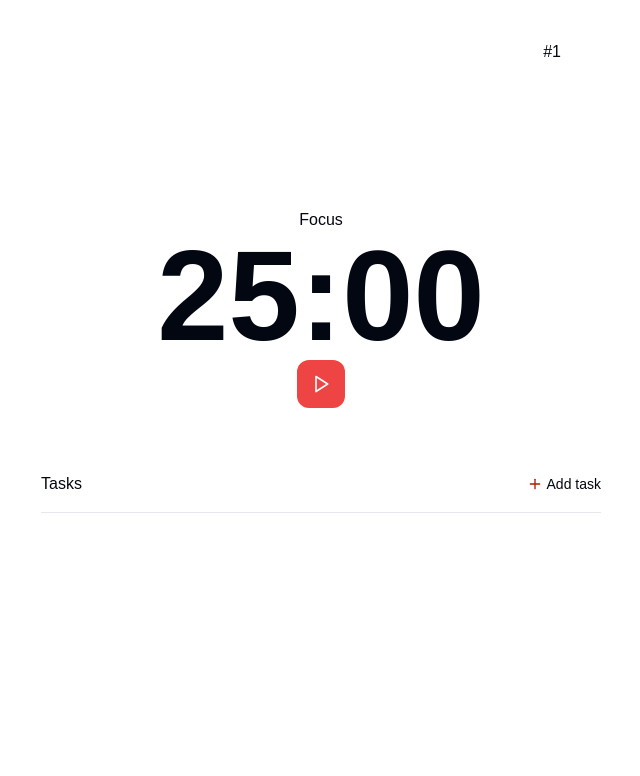
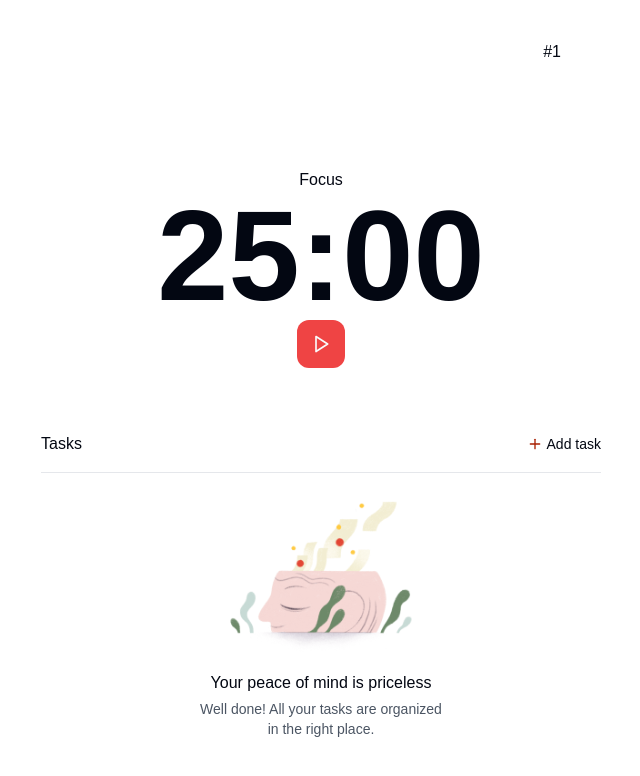
Before and after one commit to ManishBisht777/pomodoro-app, a Next.js app: page / in a window 1280 px wide. Shown: the top 776 px of the page, without its empty margins (319-959 px from the left). Built offline with nearby package versions, Linux system fonts and the light colour scheme; a web font is replaced by a local one.

Commit message:
feat: ui

```diff
--- a/src/app/page.tsx
+++ b/src/app/page.tsx
@@ -35,7 +35,7 @@ import Pomodoro from "@/components/pomodoro/Pomodoro";
 export default function Home() {
   return (
     // bg-[#fcfaf8]
-    <main className="flex flex-col items-center justify-center min-h-screen">
+    <main className="flex flex-col items-center justify-center min-h-screen bg-white">
       {/* <h1 className="text-2xl leading-9 font-bold text-[#202020]">Today</h1>
       <p className="text-sm leading-4 text-[#202020]">
         Lorem ipsum dolor sit amet, consectetur adipisicing elit. Cupiditate
--- a/src/components/pomodoro/Pomodoro.tsx
+++ b/src/components/pomodoro/Pomodoro.tsx
@@ -79,7 +79,7 @@ export default function Pomodoro({}: PomodoroProps) {
 
   return (
     <div className="flex flex-col gap-6 items-center justify-center relative h-screen w-[35rem]">
-      <div className="h-[50%] w-full flex justify-end flex-col items-center">
+      <div className="h-[40%] w-full flex justify-end flex-col items-center">
         <div className="flex items-center flex-col">
           <p>{getTextByAction(pomodoroState.action)}</p>
           <h2 className="text-9xl font-extrabold">
@@ -104,7 +104,6 @@ export default function Pomodoro({}: PomodoroProps) {
         </div>
         <p className="absolute top-10 right-10">#{pomodoroState.iteration}</p>
       </div>
-
       <Tasks />
     </div>
   );
--- a/src/components/tasks/AddTask.tsx
+++ b/src/components/tasks/AddTask.tsx
@@ -25,7 +25,7 @@ export default function AddTask({ setTasks, tasks }: AddTaskProps) {
     setTasks([
       ...tasks,
       {
-        id: Math.random().toString(),
+        id: tasks.length + 1 + "",
         name: inputValue,
         description: descriptionValue,
         completed: false,
@@ -47,7 +47,7 @@ export default function AddTask({ setTasks, tasks }: AddTaskProps) {
             Add task
           </button>
         </DialogTrigger>
-        <DialogContent className="p-5">
+        <DialogContent className="p-5" aria-describedby="Dialog content">
           <DialogHeader>
             <DialogTitle>New task</DialogTitle>
           </DialogHeader>
--- a/src/components/tasks/Tasks.tsx
+++ b/src/components/tasks/Tasks.tsx
@@ -3,8 +3,9 @@ import { useState } from "react";
 import AddTask from "./AddTask";
 import { Checkbox } from "../ui/checkbox";
 import { Separator } from "../ui/separator";
-import { motion } from "framer-motion";
+import { AnimatePresence, motion } from "framer-motion";
 import { ScrollArea } from "../ui/scroll-area";
+import Image from "next/image";
 
 interface TasksProps {}
 export default function Tasks({}: TasksProps) {
@@ -19,21 +20,35 @@ export default function Tasks({}: TasksProps) {
         </div>
         <Separator className="mt-4" />
       </div>
-      <ScrollArea className="h-[60%]">
-        <motion.div
-          layout="position"
-          transition={{
-            layout: {
-              duration: 0.5,
-              type: "spring",
-            },
-          }}
-        >
+      {tasks.filter((task) => !task.completed).length === 0 ? (
+        <div className="flex flex-col justify-center text-center items-center">
+          <Image
+            src="/images/mind.png"
+            width={200}
+            height={200}
+            alt="Peaceful mind"
+          />
+          <div className="space-y-1">
+            <p className="font-medium">Your peace of mind is priceless</p>
+            <p className="text-sm text-gray-600 max-w-64">
+              Well done! All your tasks are organized in the right place.
+            </p>
+          </div>
+        </div>
+      ) : (
+        <ScrollArea className="h-[80%]">
+          <AnimatePresence>
             {tasks
               .filter((task) => !task.completed)
               .map((task) => (
-              <>
-                <div key={task.id} className="flex gap-1">
+                <div key={task.id}>
+                  <motion.div
+                    key={task.id}
+                    className="flex gap-1"
+                    initial={{ opacity: 0, x: -20 }}
+                    animate={{ opacity: 1, x: 0 }}
+                    exit={{ opacity: 0, x: 20 }}
+                  >
                     <Checkbox
                       className="rounded-full m-[.3rem]"
                       checked={task.completed}
@@ -53,29 +68,17 @@ export default function Tasks({}: TasksProps) {
                     />
                     <div>
                       <span className="text-sm">{task.name}</span>
-                    <p className="text-xs text-gray-700">{task.description}</p>
-                  </div>
-                </div>
-                <Separator className="my-3" />
-              </>
-            ))}
-        </motion.div>
-      </ScrollArea>
-
-      {/* <div className="flex flex-col justify-center text-center items-center">
-        <Image
-          src="/images/mind.png"
-          width={200}
-          height={200}
-          alt="Peaceful mind"
-        />
-        <div className="space-y-1">
-          <p className="font-medium">Your peace of mind is priceless</p>
-          <p className="text-sm text-gray-600 max-w-64">
-            Well done! All your tasks are organized in the right place.
+                      <p className="text-xs text-gray-700">
+                        {task.description}
                       </p>
                     </div>
-      </div> */}
+                  </motion.div>
+                  <Separator className="my-3" />
+                </div>
+              ))}
+          </AnimatePresence>
+        </ScrollArea>
+      )}
     </div>
   );
 }
```
Lines whose indentation alone changed are shown as unchanged.
